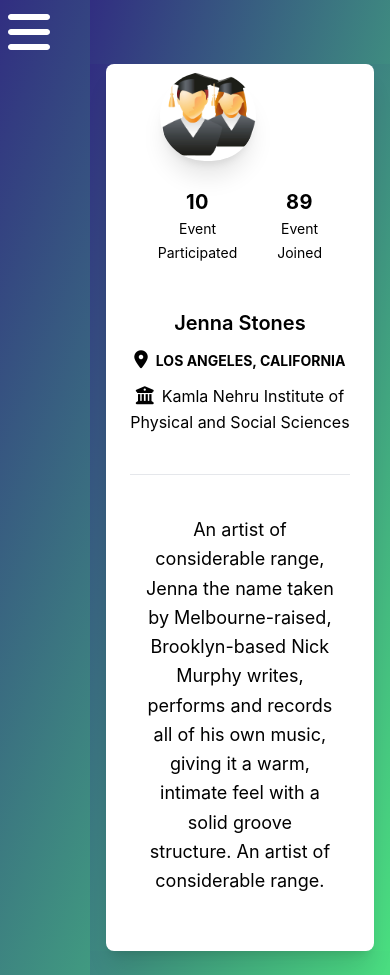
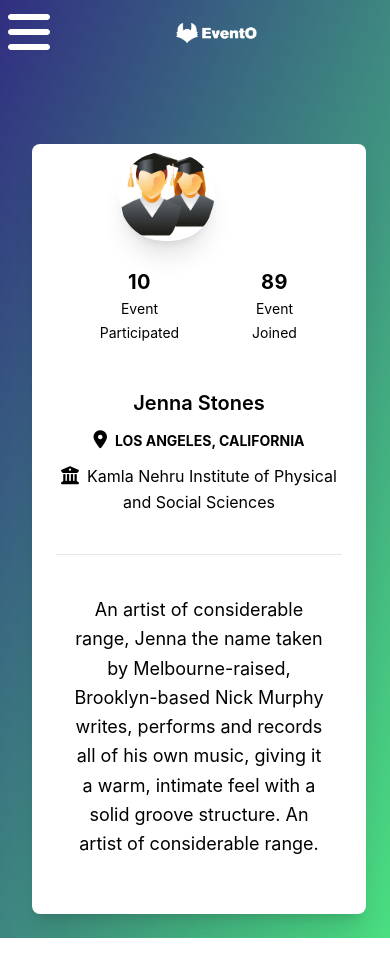
Before and after one commit to Maheep-gupta/evento-frontend, a React (Create React App) app: page /user/account in a window 390 px wide. After the commit the page ends 938 px from the top, so only its background shows below. Built offline with nearby package versions, Linux system fonts and the light colour scheme; what tailwindcss-animated would draw is missing.

Commit message:
account Ui bug fixed

```diff
--- a/src/components/Account.js
+++ b/src/components/Account.js
@@ -4,10 +4,11 @@ import Navbar from './Navbar'
 function Account() {
     return (
         <>
-            <div className='flex h-full w-screen '>
+            <div className='flex lg:h-full h-full w-screen flex-col lg:flex-row '>
+
                 <Navbar title='account' />
-                <div className='bg-gradient-to-tl from-green-400 to-indigo-900 w-full'>
-                    <section class=" bg-gradient-to-tl from-green-400 to-indigo-900 w-full">
+                <div className='lg:w-full text-black mt-4 ml-4 mr-2'>
+                    <section class="w-full">
                         <div class="px-4 mx-auto">
                             <div class="relative flex flex-col min-w-0 break-words bg-white w-full mb-6 shadow-xl rounded-lg mt-16">
                                 <div class="px-6">
@@ -67,6 +68,7 @@ function Account() {
                         </div>
                     </section>
                 </div>
+
             </div>
         </>
     )
```
